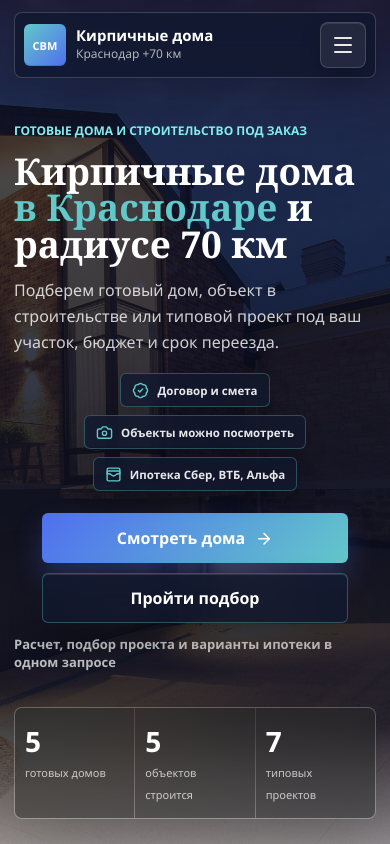
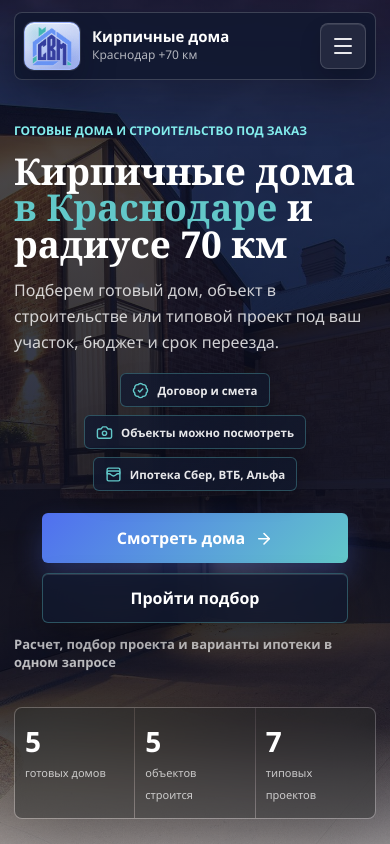
Before and after one commit to Osmanovvv/Stroitelstvo-Domov, a Next.js app: page / in a window 390 px wide. Shown: the top 844 px of the page. Built offline with nearby package versions, Linux system fonts and the light colour scheme.

Commit message:
Polish logo and desktop responsiveness

```diff
--- a/app/globals.css
+++ b/app/globals.css
@@ -64,10 +64,10 @@ img {
   inset: 18px 24px auto;
   z-index: 20;
   display: grid;
-  grid-template-columns: auto minmax(160px, 250px) minmax(310px, 1fr) auto;
+  grid-template-columns: auto minmax(190px, 230px) minmax(290px, 1fr) auto;
   grid-template-areas: "brand proof nav actions";
   align-items: center;
-  gap: 18px;
+  gap: 16px;
   width: min(1360px, calc(100% - 72px));
   margin: 0 auto;
   padding: 10px 12px;
@@ -83,27 +83,68 @@ img {
   display: inline-flex;
   grid-area: brand;
   align-items: center;
-  gap: 10px;
+  gap: 12px;
   min-width: 0;
 }
 
-.brand-mark {
-  display: grid;
-  width: 54px;
-  height: 44px;
+.brand-logo-shell {
+  position: relative;
+  display: grid;
+  width: 64px;
+  height: 54px;
+  flex: 0 0 auto;
   place-items: center;
-  border-radius: 6px;
-  background: linear-gradient(135deg, var(--cyan), var(--blue));
-  color: #fff;
-  font-size: 13px;
-  font-weight: 750;
-  box-shadow: inset 0 -1px 0 rgba(0, 0, 0, 0.14);
+  overflow: hidden;
+  border: 1px solid rgba(126, 155, 255, 0.58);
+  border-radius: 10px;
+  background:
+    radial-gradient(circle at 18% 20%, rgba(98, 200, 201, 0.34), transparent 34%),
+    radial-gradient(circle at 84% 78%, rgba(80, 111, 240, 0.18), transparent 42%),
+    linear-gradient(145deg, rgba(247, 250, 255, 0.98), rgba(204, 219, 255, 0.94));
+  box-shadow:
+    0 15px 34px rgba(8, 12, 28, 0.34),
+    0 0 0 1px rgba(255, 255, 255, 0.12),
+    inset 0 1px 0 rgba(255, 255, 255, 0.92),
+    inset 0 -12px 22px rgba(80, 111, 240, 0.12);
+}
+
+.brand-logo-shell::before {
+  position: absolute;
+  width: 52px;
+  height: 42px;
+  border-radius: 999px;
+  background: rgba(103, 149, 255, 0.16);
+  filter: blur(14px);
+  content: "";
+}
+
+.brand-logo-shell::after {
+  position: absolute;
+  inset: 0;
+  background:
+    linear-gradient(145deg, rgba(255, 255, 255, 0.32), transparent 44%),
+    linear-gradient(0deg, rgba(8, 12, 28, 0.04), transparent 48%);
+  content: "";
+  pointer-events: none;
+}
+
+.brand-logo {
+  position: relative;
+  z-index: 1;
+  display: block;
+  width: 50px;
+  height: 50px;
+  object-fit: contain;
+  filter:
+    drop-shadow(0 1px 0 rgba(255, 255, 255, 0.16))
+    drop-shadow(0 8px 14px rgba(80, 111, 240, 0.28));
 }
 
 .brand strong {
   font-size: 15px;
   line-height: 1;
   font-weight: 750;
+  white-space: nowrap;
 }
 
 .brand strong,
@@ -115,6 +156,7 @@ img {
   margin-top: 2px;
   color: rgba(255, 255, 255, 0.68);
   font-size: 12px;
+  white-space: nowrap;
 }
 
 .header-proof {
@@ -1769,6 +1811,151 @@ select:focus {
   background: rgba(255, 255, 255, 0.06);
 }
 
+@media (min-width: 1600px) {
+  .container,
+  .hero-content,
+  .site-header {
+    width: min(1680px, calc(100% - 128px));
+  }
+
+  .site-header {
+    grid-template-columns: auto minmax(240px, 280px) minmax(420px, 1fr) auto;
+    gap: 20px;
+    padding: 12px 14px;
+  }
+
+  .brand-logo-shell {
+    width: 70px;
+    height: 58px;
+  }
+
+  .brand-logo {
+    width: 54px;
+    height: 54px;
+  }
+
+  .brand strong {
+    font-size: 16px;
+  }
+
+  .brand small {
+    font-size: 13px;
+  }
+
+  .header-claim {
+    font-size: 14px;
+  }
+
+  .top-nav {
+    gap: 8px;
+    font-size: 14px;
+  }
+
+  .top-nav a {
+    padding-inline: 12px;
+  }
+
+  .hero,
+  .hero-content {
+    min-height: clamp(860px, 84svh, 980px);
+  }
+
+  .hero-content {
+    grid-template-columns: minmax(0, 980px) minmax(360px, 460px);
+    gap: 96px;
+    padding: 132px 0 112px;
+  }
+
+  h1 {
+    max-width: 980px;
+    font-size: 86px;
+  }
+
+  .hero p {
+    max-width: 780px;
+    font-size: 21px;
+    line-height: 1.58;
+  }
+
+  .hero .eyebrow {
+    font-size: 13px;
+  }
+
+  .hero-badges {
+    gap: 12px;
+  }
+
+  .hero-badges span {
+    min-height: 40px;
+    padding: 0 14px;
+    font-size: 15px;
+  }
+
+  .hero-actions {
+    gap: 14px;
+    margin-top: 34px;
+  }
+
+  .button {
+    min-height: 58px;
+    padding: 0 26px;
+    font-size: 16px;
+  }
+
+  .hero-note {
+    margin-top: 14px;
+    font-size: 14px;
+  }
+
+  .hero-panel div {
+    padding: 30px;
+  }
+
+  .hero-panel strong {
+    font-size: 40px;
+  }
+
+  .hero-panel span {
+    font-size: 17px;
+  }
+
+  .choice-grid {
+    gap: 16px;
+  }
+
+  .choice-item {
+    min-height: 124px;
+    padding: 26px;
+  }
+
+  .choice-copy strong {
+    font-size: 18px;
+  }
+}
+
+@media (min-width: 2200px) {
+  .container,
+  .hero-content,
+  .site-header {
+    width: min(1840px, calc(100% - 180px));
+  }
+
+  .hero-content {
+    grid-template-columns: minmax(0, 1060px) minmax(400px, 500px);
+    gap: 112px;
+  }
+
+  h1 {
+    max-width: 1060px;
+    font-size: 92px;
+  }
+
+  .hero p {
+    max-width: 820px;
+    font-size: 22px;
+  }
+}
+
 @media (max-width: 1180px) {
   .container,
   .hero-content,
@@ -1906,10 +2093,14 @@ select:focus {
     padding: 9px;
   }
 
-  .brand-mark {
+  .brand-logo-shell {
+    width: 56px;
+    height: 48px;
+  }
+
+  .brand-logo {
     width: 42px;
     height: 42px;
-    font-size: 11px;
   }
 
   .header-actions {
@@ -2270,10 +2461,14 @@ select:focus {
     gap: 8px;
   }
 
-  .brand-mark {
-    width: 38px;
-    height: 38px;
-    font-size: 15px;
+  .brand-logo-shell {
+    width: 48px;
+    height: 42px;
+  }
+
+  .brand-logo {
+    width: 36px;
+    height: 36px;
   }
 
   .brand strong {
--- a/app/layout.tsx
+++ b/app/layout.tsx
@@ -5,6 +5,10 @@ export const metadata: Metadata = {
   title: "Кирпичные дома в Краснодаре | Готовые дома и строительство",
   description:
     "Готовые кирпичные дома, дома в строительстве и строительство под заказ в Краснодаре и радиусе 70 км.",
+  icons: {
+    icon: "/logo/svm-logo-mark-cutout.png",
+    apple: "/logo/svm-logo-mark-cutout.png",
+  },
 };
 
 export default function RootLayout({
--- a/app/page.tsx
+++ b/app/page.tsx
@@ -427,7 +427,16 @@ export default function Home() {
     <main>
       <header className="site-header">
         <a className="brand" href="#top" aria-label="На главный экран">
-          <span className="brand-mark">СВМ</span>
+          <span className="brand-logo-shell" aria-hidden="true">
+            <Image
+              className="brand-logo"
+              src="/logo/svm-logo-mark-cutout.png"
+              alt=""
+              width={96}
+              height={96}
+              priority
+            />
+          </span>
           <span>
             <strong>Кирпичные дома</strong>
             <small>Краснодар +70 км</small>
```
Also changed, not shown: public/logo/svm-logo-mark-cutout.png (added), public/logo/svm-logo-transparent.png (added).
